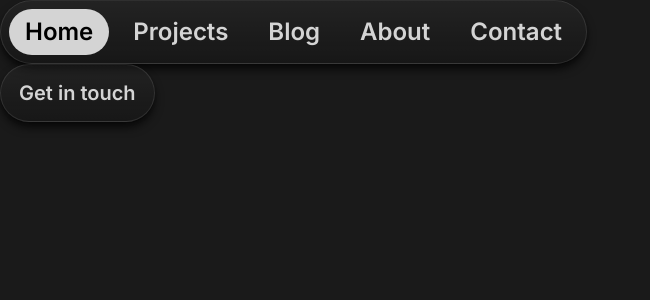
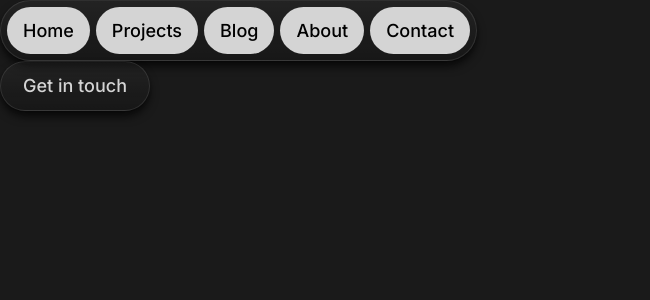
Before and after one commit to hassanelq/My-Portfolio, a Next.js app: page / in a window 1280 px wide. Shown: the top 300 px of the page, without its empty margins (0-650 px from the left). Built offline with nearby package versions, Linux system fonts and the light colour scheme.

Commit message:
Navbar + Button

```diff
--- a/app/components/Button.jsx
+++ b/app/components/Button.jsx
@@ -5,13 +5,13 @@ const Button = ({ prefix, text, suffix, link }) => {
   return (
     <Link
       href={link}
-      className="relative w-fit shadow-[0px_1px_1px_rgba(0,0,0,0.04),0px_2px_3px_rgba(0,0,0,0.12),0px_6px_9px_rgba(0,0,0,0.6)] rounded-full bg-gradient-to-b from-[rgba(255,255,255,0.05)] to-[rgba(255,255,255,0)] bg-[rgba(0,0,0,0.1)] border border-[rgba(255,255,255,0.1)] box-border flex flex-row items-start justify-start p-1.5 text-center text-[20px] text-[#d4d4d4]"
+      className="relative w-fit shadow-[0px_1px_1px_rgba(0,0,0,0.04),0px_2px_3px_rgba(0,0,0,0.12),0px_6px_9px_rgba(0,0,0,0.6)] rounded-full bg-gradient-to-b from-[rgba(255,255,255,0.05)] to-[rgba(255,255,255,0)] bg-[rgba(0,0,0,0.1)] border border-[rgba(255,255,255,0.1)] box-border flex flex-row items-start justify-start p-1.5 text-center text-[18px] text-[#d4d4d4]"
     >
-      <div className="flex rounded-lg overflow-hidden flex-row items-center justify-center p-3 gap-2">
+      <div className="flex rounded-lg overflow-hidden flex-row items-center justify-center px-4 py-2 gap-2">
         {prefix && (
           <Image src={prefix} alt="prefix icon" width={20} height={20} />
         )}
-        <div className="relative leading-5 font-semibold">{text}</div>
+        <div className="relative leading-5 font-medium">{text}</div>
 
         {suffix && (
           <Image src={suffix} alt="suffix icon" width={20} height={20} />
--- a/app/components/Navbar.jsx
+++ b/app/components/Navbar.jsx
@@ -1,8 +1,8 @@
-import { useRouter } from "next/router";
+// import { usePathname } from "next/navigation";
 import Link from "next/link";
 
 const Navigation = () => {
-  const router = useRouter();
+  // const pathname = usePathname();
 
   const navItems = [
     { href: "/", label: "Home" },
@@ -13,18 +13,19 @@ const Navigation = () => {
   ];
 
   return (
-    <nav className="relative w-fit flex flex-row items-center justify-center gap-2 p-2 bg-gradient-to-b from-[rgba(255,255,255,0.05)] to-[rgba(255,255,255,0)] bg-[rgba(0,0,0,0.1)] border border-[rgba(255,255,255,0.1)] box-border rounded-full shadow-[0px_1px_1px_rgba(0,0,0,0.04),0px_2px_3px_rgba(0,0,0,0.12),0px_6px_9px_rgba(0,0,0,0.6)]">
+    <nav className="relative w-fit flex flex-row gap-1.5 p-1.5 bg-gradient-to-b from-[rgba(255,255,255,0.05)] to-[rgba(255,255,255,0)] bg-[rgba(0,0,0,0.1)] border border-[rgba(255,255,255,0.1)] box-border rounded-full shadow-[0px_1px_1px_rgba(0,0,0,0.04),0px_2px_3px_rgba(0,0,0,0.12),0px_6px_9px_rgba(0,0,0,0.6)]">
       {navItems.map(({ href, label }) => (
         <Link
           key={href}
           href={href}
-          className={`flex h-[46px] p-[16px] justify-center items-center gap-[4px] rounded-[48px] ${
-            router.pathname === href
-              ? "bg-[#D4D4D4] text-black"
-              : "text-[#D4D4D4]"
+          className={`flex px-[16px] py-[10px] rounded-[48px] ${
+            // pathname === href ?
+            "bg-[#D4D4D4] text-black"
+            // :
+            // "text-[#D4D4D4]"
           }`}
         >
-          <p className="text-[24px] font-semibold tracking-[0px]">{label}</p>
+          <p className="text-[18px] font-medium">{label}</p>
         </Link>
       ))}
     </nav>
```
